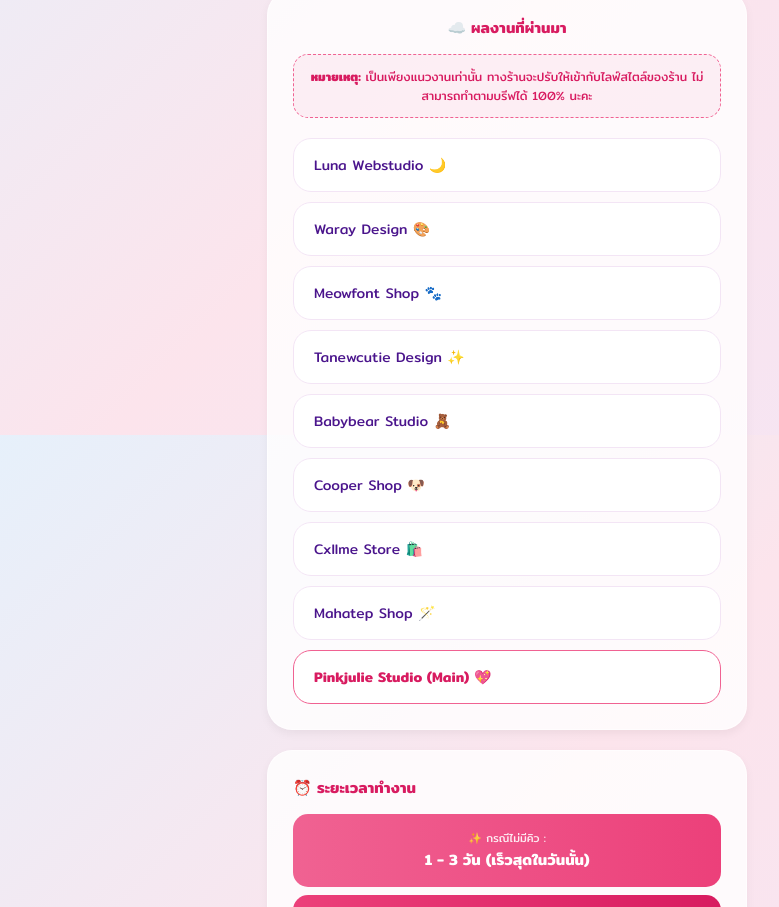
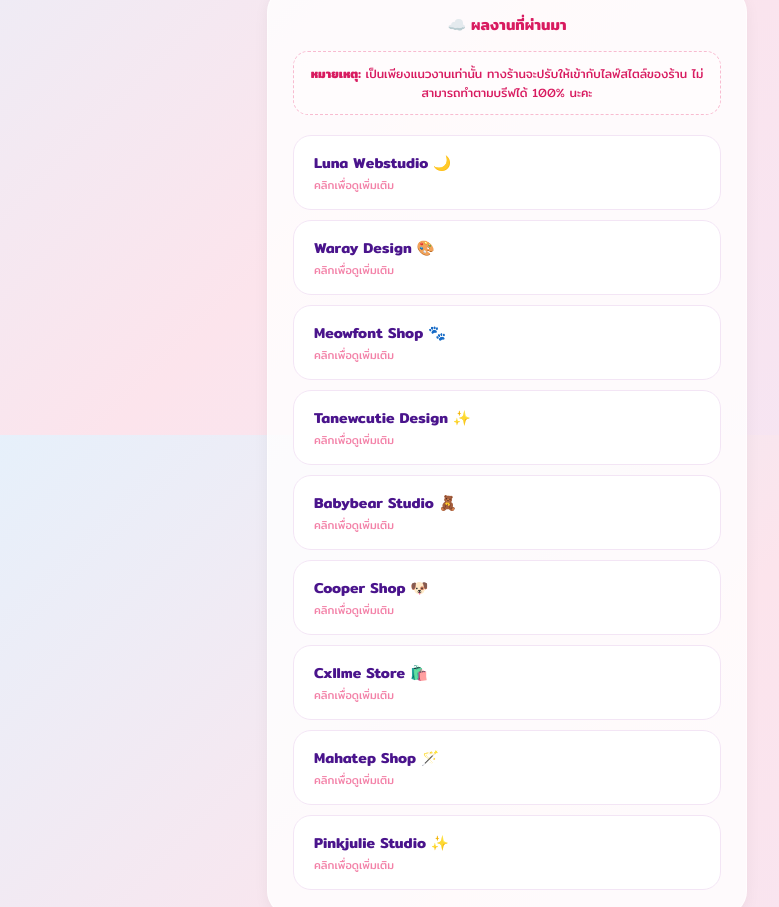
Before and after one commit to julie-vwb/pinkjulie-land, a plain HTML site: page index.html in a window 1280 px wide. Shown: the part 365-1272 px from the top of the page, without its empty margins (133-912 px from the left). Drawn offline with Linux system fonts and the light colour scheme.

Commit message:
Update index.html

```diff
--- a/index.html
+++ b/index.html
@@ -11,10 +11,8 @@
             --bg-sky: #e3f2fd;
             --bg-pink: #fce4ec;
             --bg-purple: #f3e5f5;
-            --shop-pink: #d81b60;
+            --shop-pink: #f8bbd0; /* สีชมพูอ่อนสำหรับชื่อร้าน */
             --glass-white: rgba(255, 255, 255, 0.8);
-            /* เงาแบบมินิมอล ไม่ฟุ้งจนเป็นนีออน */
-            --soft-glow: 0 4px 10px rgba(0, 0, 0, 0.05);
         }
 
         body {
@@ -44,26 +42,24 @@
 
         .profile-header { text-align: center; margin-bottom: 35px; }
 
-        /* ชื่อร้านสไตล์มินิมอล ขาวเรียบแต่เด่น */
+        /* ชื่อร้านสีชมพูอ่อนสไตล์มินิมอลตามบรีฟค๊า */
         .shop-name {
-            font-size: 40px;
-            color: #ffffff;
+            font-size: 38px;
+            color: var(--shop-pink);
             font-weight: 700;
             margin: 0;
-            letter-spacing: 2px;
-            text-transform: uppercase;
-            /* ใส่เงาบางๆ เพื่อให้ตัวหนังสือขาวเห็นชัดบนพื้นหลังอ่อน */
-            text-shadow: 2px 4px 8px rgba(0, 0, 0, 0.1);
+            letter-spacing: 1.5px;
+            /* ใส่เงาสีชมพูระเรื่อบางๆ ให้ดูละมุน */
+            text-shadow: 2px 2px 5px rgba(248, 187, 208, 0.4);
         }
 
         .status-badge {
             background: rgba(255, 255, 255, 0.5);
             backdrop-filter: blur(8px);
-            border: 1px solid rgba(255, 255, 255, 0.5);
             border-radius: 50px;
             padding: 6px 20px; display: inline-flex; align-items: center; gap: 8px;
             margin-top: 15px; font-size: 13px; color: #d81b60;
-            box-shadow: var(--soft-glow);
+            border: 1px solid rgba(255, 255, 255, 0.5);
         }
         .dot { height: 8px; width: 8px; background: #4caf50; border-radius: 50%; animation: pulse 2s infinite; }
         @keyframes pulse {
@@ -74,16 +70,16 @@
         .section-box {
             background: var(--glass-white); border-radius: 25px;
             padding: 25px; margin-bottom: 20px;
+            box-shadow: 0 4px 15px rgba(0, 0, 0, 0.05);
             border: 1px solid rgba(255, 255, 255, 0.6);
-            box-shadow: var(--soft-glow);
         }
 
         .intro-text { text-align: center; font-size: 14px; line-height: 1.8; color: #5c2d91; }
 
         .port-notice-box {
-            background: rgba(216, 27, 96, 0.05);
+            background: rgba(255, 255, 255, 0.4);
             border-radius: 15px; padding: 12px 15px;
-            border: 1px dashed #f06292; margin-bottom: 20px;
+            border: 1px dashed #f8bbd0; margin-bottom: 20px;
             font-size: 12px; color: #d81b60; text-align: center;
         }
 
@@ -91,10 +87,13 @@
         .port-item {
             background: #fff; padding: 15px 20px; border-radius: 18px;
             text-decoration: none; color: #4a148c; font-size: 14px;
-            display: flex; justify-content: space-between; align-items: center;
+            display: flex; flex-direction: column; align-items: flex-start;
             border: 1px solid #f3e5f5; transition: 0.3s;
         }
-        .port-item:hover { background: #fdf2f8; transform: translateY(-2px); }
+        .port-title { font-weight: 600; font-size: 14.5px; margin-bottom: 2px; }
+        .port-more { font-size: 11px; color: #f06292; opacity: 0.8; }
+        .port-item:hover { background: #fffcfd; border-color: #f8bbd0; transform: translateY(-2px); }
+
     </style>
 </head>
 <body>
@@ -119,25 +118,52 @@
         </div>
 
         <div class="port-list">
-            <a href="https://julie-vwb.github.io/luna-webstudio/" target="_blank" class="port-item">Luna Webstudio 🌙</a>
-            <a href="https://julie-vwb.github.io/waray-design/" target="_blank" class="port-item">Waray Design 🎨</a>
-            <a href="https://julie-vwb.github.io/meow-font/" target="_blank" class="port-item">Meowfont Shop 🐾</a>
-            <a href="https://julie-vwb.github.io/tanewcutie-design/" target="_blank" class="port-item">Tanewcutie Design ✨</a>
-            <a href="https://julie-vwb.github.io/babybear-design/" target="_blank" class="port-item">Babybear Studio 🧸</a>
-            <a href="https://julie-vwb.github.io/cooper-shop/" target="_blank" class="port-item">Cooper Shop 🐶</a>
-            <a href="https://julie-vwb.github.io/cxllmestore-shop/" target="_blank" class="port-item">Cxllme Store 🛍️</a>
-            <a href="https://julie-vwb.github.io/mahatep-shop/" target="_blank" class="port-item">Mahatep Shop 🪄</a>
-            <a href="https://2ydmvyydg7-lang.github.io/pinkjulie-studio/" target="_blank" class="port-item" style="border-color: #f06292; font-weight: 600; color: #d81b60;">Pinkjulie Studio (Main) 💖</a>
+            <a href="https://julie-vwb.github.io/luna-webstudio/" target="_blank" class="port-item">
+                <span class="port-title">Luna Webstudio 🌙</span>
+                <span class="port-more">คลิกเพื่อดูเพิ่มเติม</span>
+            </a>
+            <a href="https://julie-vwb.github.io/waray-design/" target="_blank" class="port-item">
+                <span class="port-title">Waray Design 🎨</span>
+                <span class="port-more">คลิกเพื่อดูเพิ่มเติม</span>
+            </a>
+            <a href="https://julie-vwb.github.io/meow-font/" target="_blank" class="port-item">
+                <span class="port-title">Meowfont Shop 🐾</span>
+                <span class="port-more">คลิกเพื่อดูเพิ่มเติม</span>
+            </a>
+            <a href="https://julie-vwb.github.io/tanewcutie-design/" target="_blank" class="port-item">
+                <span class="port-title">Tanewcutie Design ✨</span>
+                <span class="port-more">คลิกเพื่อดูเพิ่มเติม</span>
+            </a>
+            <a href="https://julie-vwb.github.io/babybear-design/" target="_blank" class="port-item">
+                <span class="port-title">Babybear Studio 🧸</span>
+                <span class="port-more">คลิกเพื่อดูเพิ่มเติม</span>
+            </a>
+            <a href="https://julie-vwb.github.io/cooper-shop/" target="_blank" class="port-item">
+                <span class="port-title">Cooper Shop 🐶</span>
+                <span class="port-more">คลิกเพื่อดูเพิ่มเติม</span>
+            </a>
+            <a href="https://julie-vwb.github.io/cxllmestore-shop/" target="_blank" class="port-item">
+                <span class="port-title">Cxllme Store 🛍️</span>
+                <span class="port-more">คลิกเพื่อดูเพิ่มเติม</span>
+            </a>
+            <a href="https://julie-vwb.github.io/mahatep-shop/" target="_blank" class="port-item">
+                <span class="port-title">Mahatep Shop 🪄</span>
+                <span class="port-more">คลิกเพื่อดูเพิ่มเติม</span>
+            </a>
+            <a href="https://2ydmvyydg7-lang.github.io/pinkjulie-studio/" target="_blank" class="port-item">
+                <span class="port-title">Pinkjulie Studio ✨</span>
+                <span class="port-more">คลิกเพื่อดูเพิ่มเติม</span>
+            </a>
         </div>
     </div>
     <div class="section-box">
         <div style="font-size: 15px; font-weight: 600; color: #d81b60; margin-bottom: 15px;">⏰ ระยะเวลาทำงาน</div>
         <div style="display: flex; flex-direction: column; gap: 8px;">
-            <div style="background: linear-gradient(to right, #f06292, #ec407a); border-radius: 15px; padding: 15px; color: white; text-align: center;">
+            <div style="background: linear-gradient(to right, #f8bbd0, #f06292); border-radius: 15px; padding: 15px; color: white; text-align: center;">
                 <span style="font-size: 11px; opacity: 0.9; display: block;">✨ กรณีไม่มีคิว :</span>
                 <span style="font-size: 15px; font-weight: 600;">1 - 3 วัน (เร็วสุดในวันนั้น)</span>
             </div>
-            <div style="background: linear-gradient(to right, #ec407a, #d81b60); border-radius: 15px; padding: 15px; color: white; text-align: center;">
+            <div style="background: linear-gradient(to right, #f06292, #d81b60); border-radius: 15px; padding: 15px; color: white; text-align: center;">
                 <span style="font-size: 11px; opacity: 0.9; display: block;">⏳ กรณีมีคิวงาน :</span>
                 <span style="font-size: 15px; font-weight: 600;">ประมาณ 1 - 7 วันค่ะ</span>
             </div>
@@ -169,7 +195,7 @@
             7. ช่องทางติดต่อ/ลิงก์:
             8. หมายเหตุเพิ่มเติม:
         </div>
-        <button onclick="copyBrief()" style="width:100%; padding:15px; border-radius:35px; border:none; background: #d81b60; color:white; font-family:'Mitr'; font-weight:600; cursor:pointer; margin-top:15px; font-size:14px; box-shadow: 0 5px 15px rgba(216, 27, 96, 0.2);">คัดลอกแบบฟอร์ม ✨</button>
+        <button onclick="copyBrief()" style="width:100%; padding:15px; border-radius:35px; border:none; background: #f06292; color:white; font-family:'Mitr'; font-weight:600; cursor:pointer; margin-top:15px; font-size:14px; box-shadow: 0 5px 15px rgba(240, 98, 146, 0.2);">คัดลอกแบบฟอร์ม ✨</button>
     </div>
 
     <div style="text-align:center; padding-bottom: 50px; font-size: 10px; opacity: 0.5; color: #4a148c; letter-spacing: 1px;">
```
